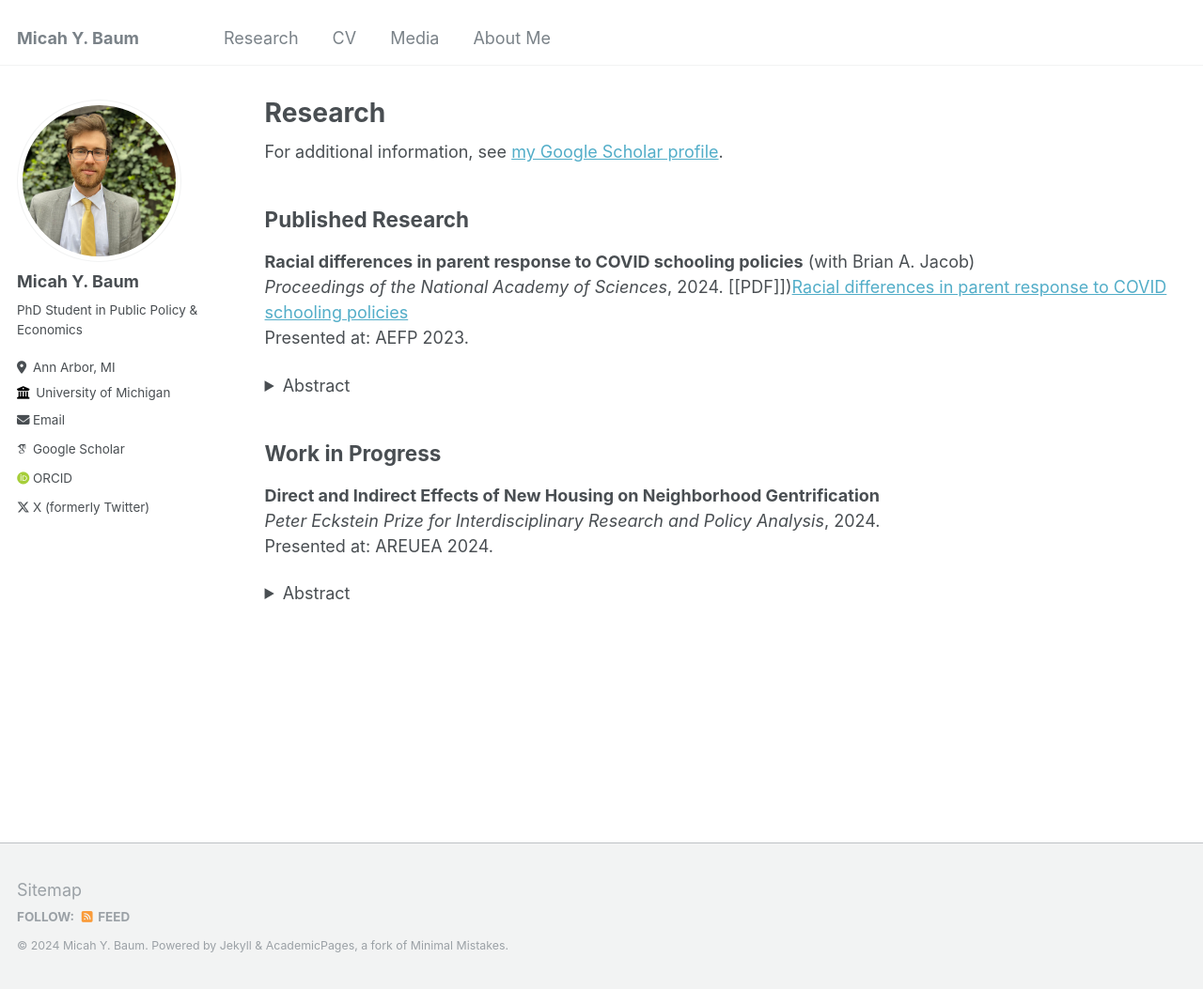
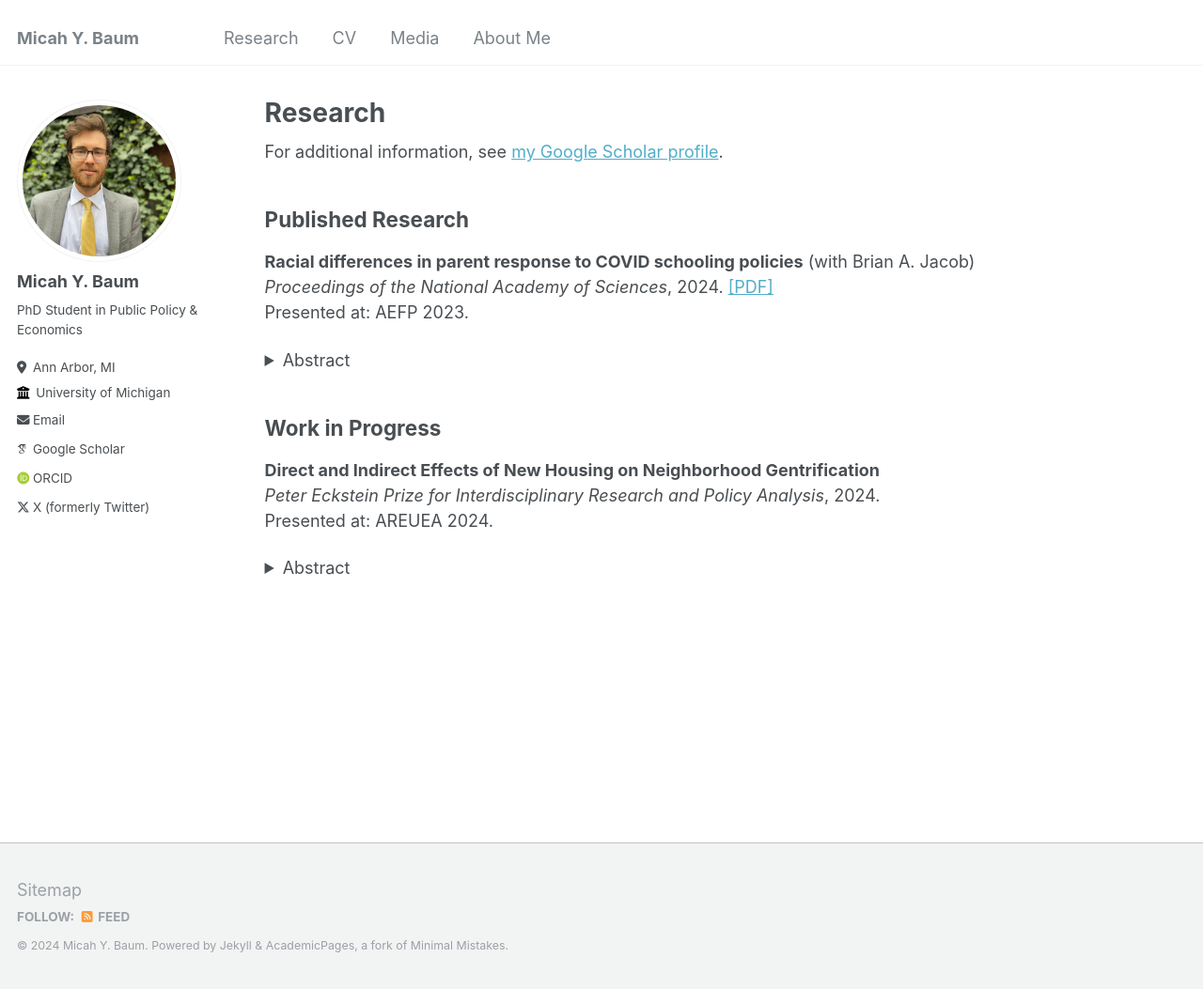
Before and after one commit to micah-baum/micah-baum.github.io, a Jekyll site: the page built from _pages/research.md, in a window 1280 px wide and 1053 px high. Shown: the whole window at 94% size. Built offline with Jekyll 4.4.1, drawn with Linux system fonts in a browser that asks for light colours; some web fonts are replaced.

Commit message:
Update research.md

```diff
--- a/_pages/research.md
+++ b/_pages/research.md
@@ -13,7 +13,7 @@ author_profile: true
 
 ## Published Research
 **Racial differences in parent response to COVID schooling policies** (with Brian A. Jacob) <br>
-_Proceedings of the National Academy of Sciences_, 2024. [\[PDF\]])[Racial differences in parent response to COVID schooling policies](https://micah-baum.github.io/files/baum-jacob-pnas-2024.pdf)<br>
+_Proceedings of the National Academy of Sciences_, 2024. [\[PDF\]](https://micah-baum.github.io/files/baum-jacob-pnas-2024.pdf)<br>
 Presented at: AEFP 2023.
 <details> <summary>Abstract</summary>
 This paper examines whether school COVID-19 policies influenced enrollment differently by student age and race/ethnicity. Unlike much prior research, we i) analyze enrollments for virtually the entire U.S. public school population for both the 2020–2021 and 2021–2022 school years, ii) compare enrollment trends within districts in order to isolate subgroup heterogeneity from district characteristics, and iii) account for district selection into preferred learning modes. Analyzing data on over 9,000 districts that serve more than 90% of public school students in the United States, we find enrollment responses to COVID policies differed notably. We find that White enrollments declined more than Black, Hispanic, and Asian enrollments in districts that started the 2020–2021 school year virtually, but in districts that started in-person the reverse was true: Non-White enrollments declined more than White enrollments. Moreover, Black, Hispanic, and Asian families responded more than White families to higher COVID-19 death rates in the months preceding the start of the 2021 school year. In 2021–2022, enrollment differences by the previous year’s learning mode persisted. Racial/ethnic differences did not vary by whether the district required masking in classrooms. These findings are consistent with the greater risk faced by communities of color during the pandemic and demonstrate an additional source of disparate impact from COVID policies.
```
